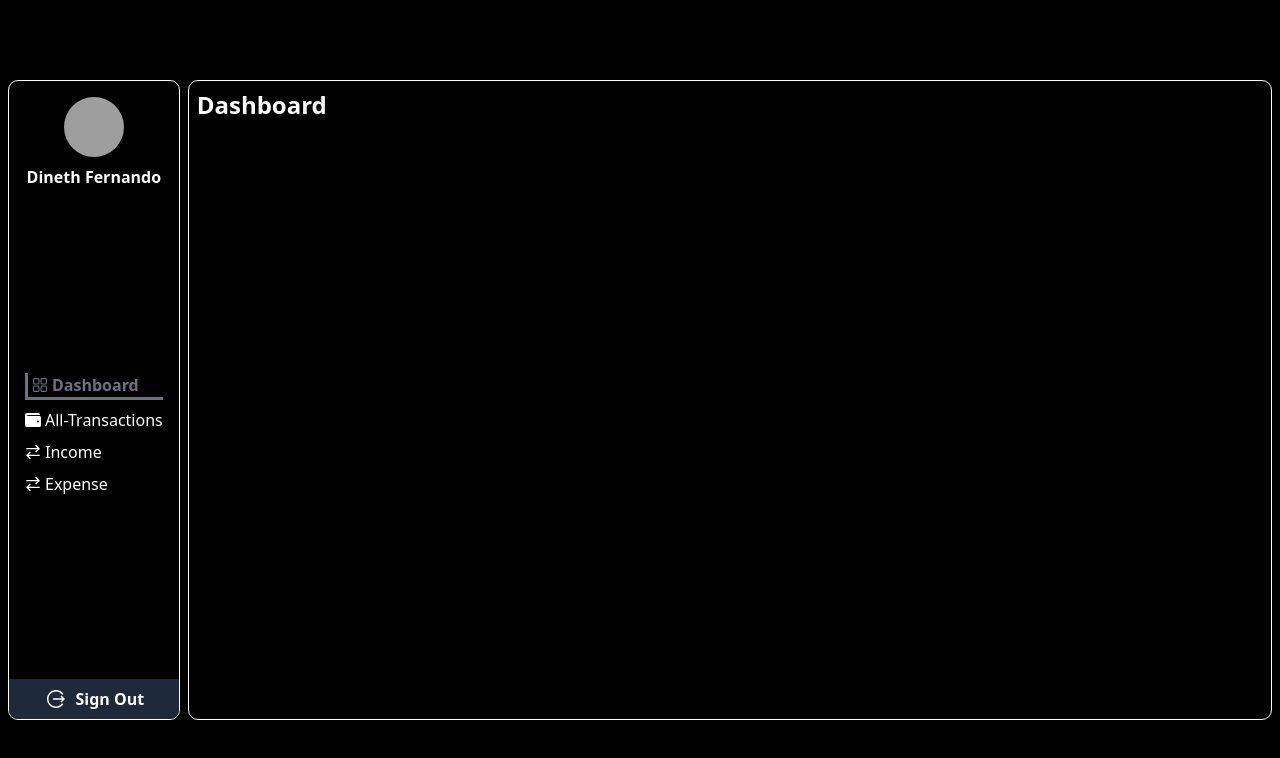
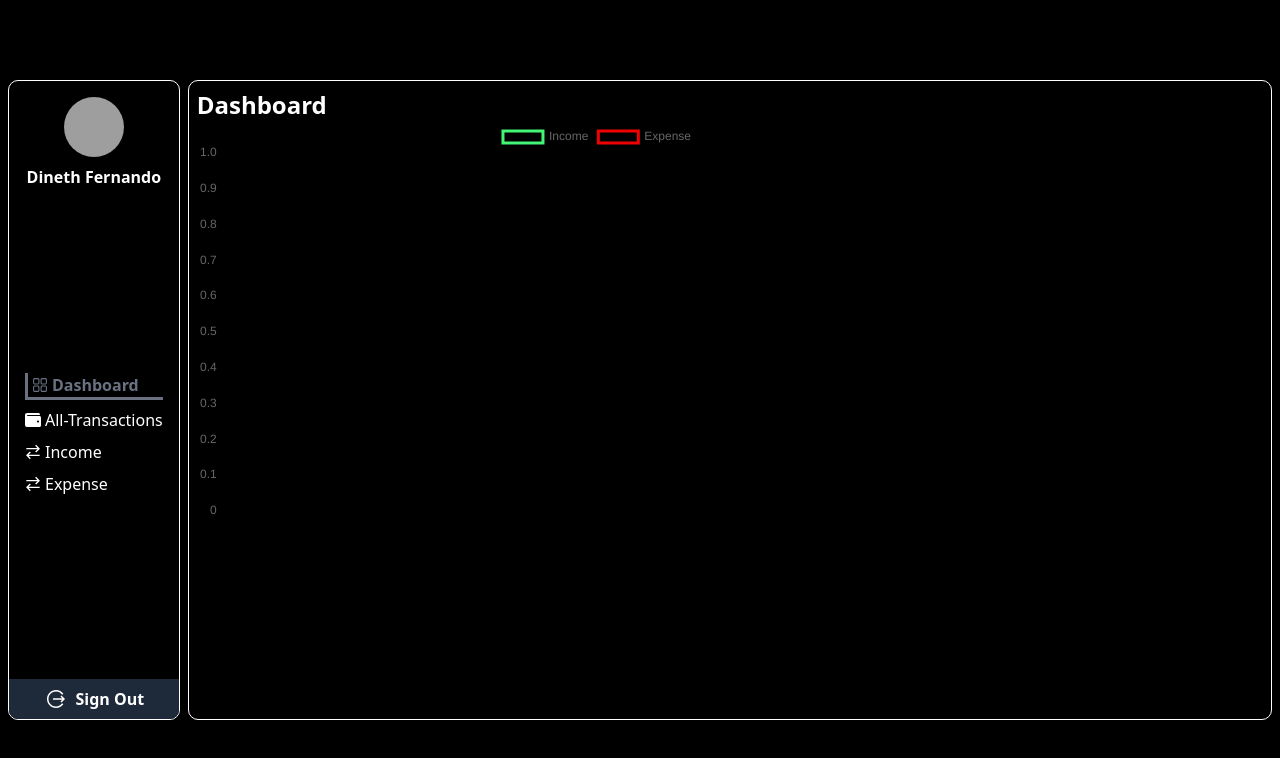
Before and after one commit to DinethSheveen/Expense-Tracker, a React (Vite) app in the folder frontend/: page /dashboard in a window 1280 px wide. Shown: the top 758 px of the page. Built offline with nearby package versions, Linux system fonts and the light colour scheme; no server answers; grey boxes are pictures that could not be loaded.

Commit message:
VITE : Installed chartjs and generated a chart to represent the income and expenses

```diff
--- a/frontend/package.json
+++ b/frontend/package.json
@@ -12,8 +12,10 @@
   "dependencies": {
     "@tailwindcss/vite": "^4.1.17",
     "axios": "^1.13.2",
+    "chart.js": "^4.5.1",
     "dayjs": "^1.11.19",
     "react": "^19.2.0",
+    "react-chartjs-2": "^5.3.1",
     "react-dom": "^19.2.0",
     "react-icons": "^5.5.0",
     "react-router-dom": "^7.10.0",
--- /dev/null
+++ b/frontend/src/Components/Chart.jsx
@@ -0,0 +1,97 @@
+import {Line} from "react-chartjs-2"
+import { Chart as ChartJS, CategoryScale, LinearScale, LineElement,PointElement, Title, Legend, Tooltip } from "chart.js"
+import { useEffect, useState } from "react"
+import {TransactionContext} from "../Hooks/TransactionContextProvider"
+import dayjs from "dayjs"
+import axios from "axios"
+
+ChartJS.register(CategoryScale, LinearScale, LineElement,PointElement, Title, Legend, Tooltip)
+
+function Chart() {
+
+  const dates = []
+  const [incomes, setIncomes] = useState([])
+  const [expenses, setExpenses] = useState([])
+  // const incomeAmounts = []
+  // const expenseAmounts = []
+
+  useEffect(()=>{
+    const fetchIncome = async()=>{
+      try {
+        const response = await axios.get("http://localhost:3000/api/transactions/income/by-date")
+        setIncomes(response.data.message)
+      } catch (error) {
+        console.log(error.message);
+      }
+    }
+    const fetchExpense = async()=>{
+      try {
+        const response = await axios.get("http://localhost:3000/api/transactions/expense/by-date")
+        setExpenses(response.data.message)
+      } catch (error) {
+        console.log(error.message);
+      }
+    }
+    fetchIncome()
+    fetchExpense()
+  },[])
+
+
+  // FORMATTING DATES AND PUSHING THEM INTO THE ARRAY
+
+  incomes.map((income)=>{
+    const formattedDate = dayjs(income.date).format("DD/MM/YYYY")
+    if(!dates.includes(formattedDate)){
+      dates.push(formattedDate)
+    }
+  })
+
+  expenses.map((expense)=>{
+    const formattedDate = dayjs(expense.date).format("DD/MM/YYYY")
+    if(!dates.includes(formattedDate)){
+      dates.push(formattedDate)
+    }
+  })
+
+  dates.sort((a,b)=>dayjs(a).valueOf() - dayjs(b).valueOf())
+
+  const incomeAmounts = dates.map(date => {
+    const matched = incomes.find(income => dayjs(income.date).format("DD/MM/YYYY") === date);
+    return matched ? matched.amount : 0;
+  });
+
+  const expenseAmounts = dates.map(date => {
+    const matched = expenses.find(expense => dayjs(expense.date).format("DD/MM/YYYY") === date);
+    return matched ? matched.amount : 0;
+  });
+
+
+  console.log(expenseAmounts);
+  console.log(incomeAmounts);
+  console.log(dates);
+
+
+  const options = {}
+
+  const data = {
+    labels : dates,
+    datasets : [
+      {
+        label : "Income",
+        data : incomeAmounts,
+        borderColor : "#42f575"
+      },
+      {
+        label : "Expense",
+        data : expenseAmounts,
+        borderColor : "#f00202"
+      }
+    ]
+  }
+
+  return (
+    <div className="h-100"><Line options={options} data={data}/></div>
+  )
+}
+
+export default Chart
--- a/frontend/src/Pages/Dashboard.jsx
+++ b/frontend/src/Pages/Dashboard.jsx
@@ -1,8 +1,16 @@
+import {Line} from "react-chartjs-2"
+import {Chart as ChartJS,CategoryScale,LinearScale,PointElement,LineElement,Title,Legend,Tooltip } from "chart.js"
+import Chart from "../Components/Chart"
+ChartJS.register(CategoryScale,LinearScale,PointElement,LineElement,Title,Legend,Tooltip)
 
 function Dashboard() {
+
   return (
     <div className='homepage flex-1 justify-center border border-white min-h-[80vh] rounded-[10px] p-2'>
       <p className='text-2xl font-bold'>Dashboard</p>
+      <div>
+        <Chart/>
+      </div>
     </div>
   )
 }
```
Also changed, not shown: 1 other file (tests, documents, lock files or other folders).
